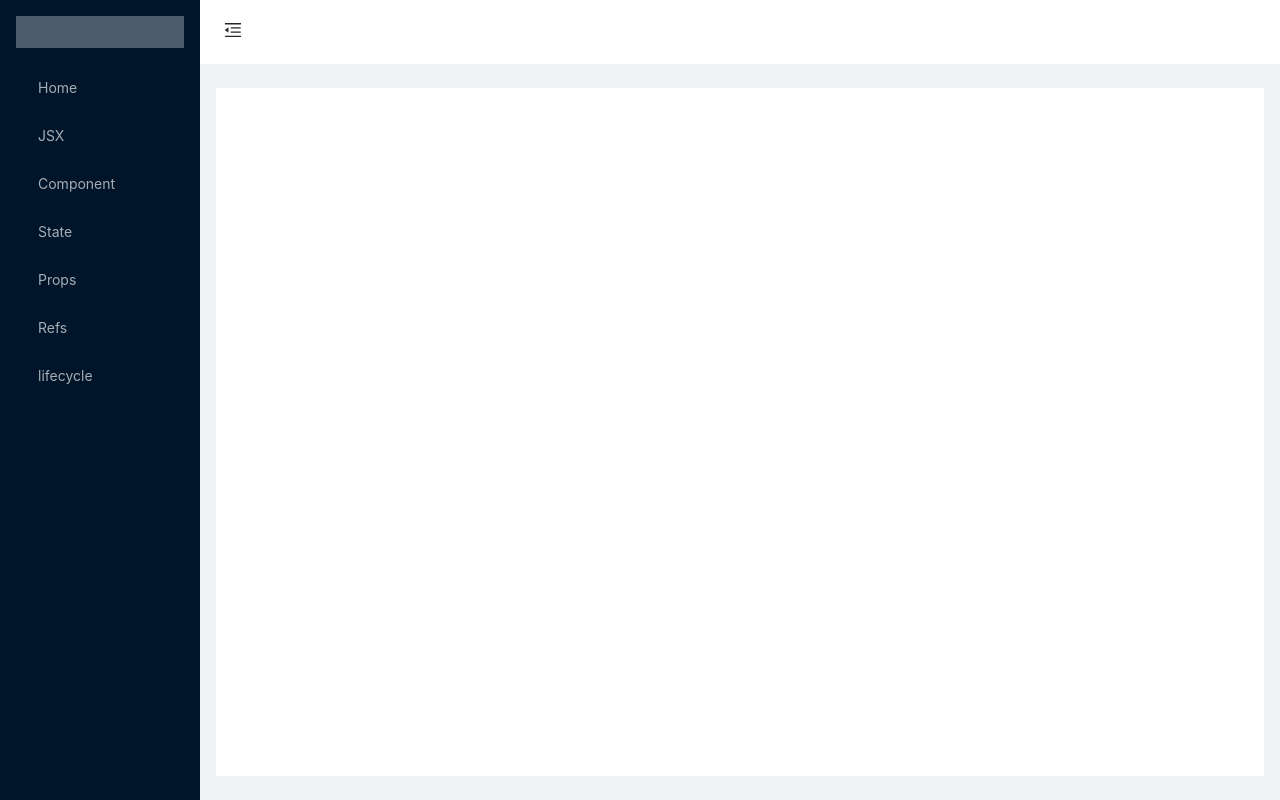
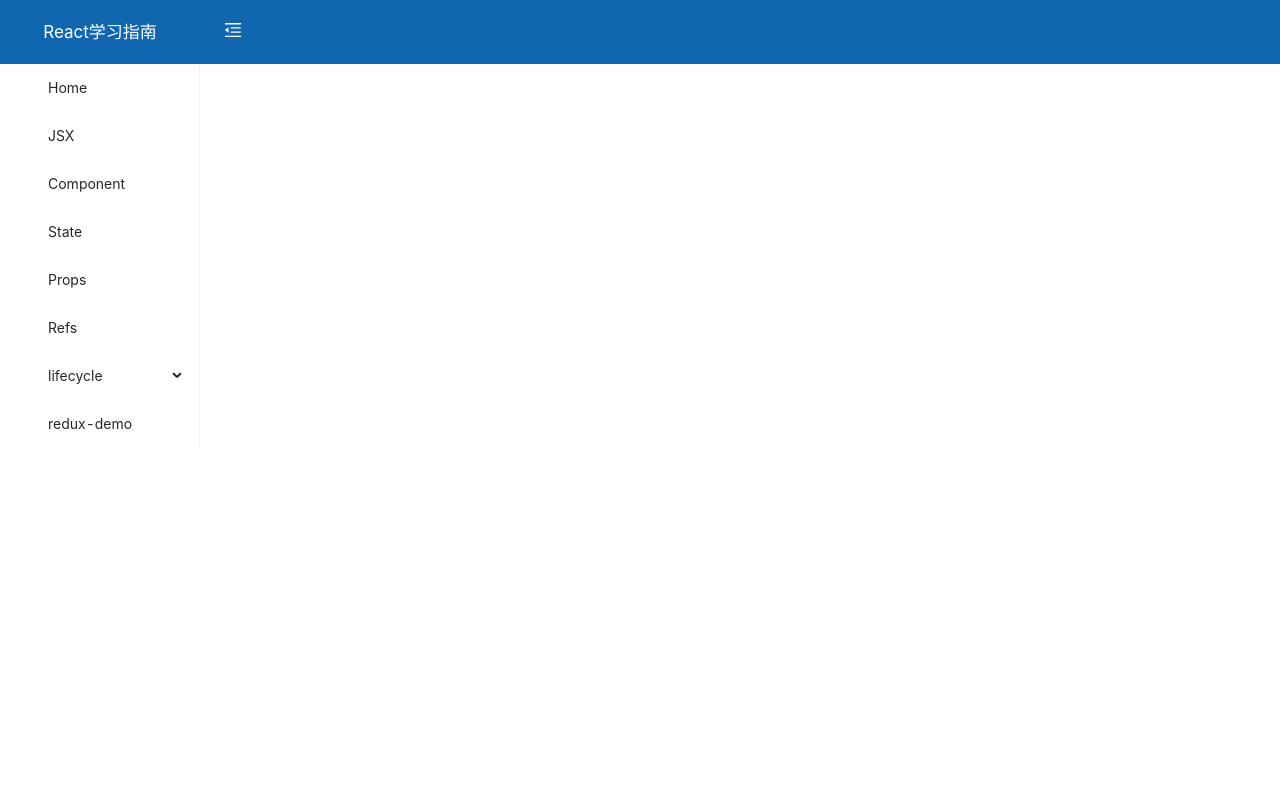
Before and after one commit to StevieTaylor/react-studying, a React (Create React App) app: page /redux-demo in a window 1280 px wide. Built offline with nearby package versions, Linux system fonts and the light colour scheme.

Commit message:
[feat] 修改布局,新增多级菜单功能

```diff
--- /dev/null
+++ b/src/layout/Menu/index.tsx
@@ -0,0 +1,65 @@
+/*
+ * @Author: Stevie
+ * @Date: 2021-05-02 16:37:15
+ * @LastEditTime: 2021-05-03 00:11:45
+ * @LastEditors: Stevie
+ * @Description:
+ */
+import React from 'react';
+import { IRouterProps, ROUTES } from '../../router/config';
+import { Menu } from 'antd';
+import { createFromIconfontCN } from '@ant-design/icons';
+import { Link } from 'react-router-dom';
+import './style.less';
+
+const IconFont = createFromIconfontCN({
+  scriptUrl: [
+    '//at.alicdn.com/t/font_2433703_oi6fcx7574e.js',
+    '//at.alicdn.com/t/font_2433942_z9n7zdrblm9.js'
+  ]
+});
+
+class Menus extends React.Component<any, any> {
+
+  handleMenuItem = ({ children, path, title, icon }: IRouterProps) => {
+    const menuIcon = icon ? (<IconFont type={`icon-${icon}`} />) : null;
+    if (Array.isArray(children) && children.length) {
+      const subMenu = children.map(this.handleMenuItem);
+      if (subMenu.length) {
+        return (
+          <Menu.SubMenu
+            key={`${path}`}
+            title={title}
+            icon={menuIcon}
+            className="menu-submenu menu-item"
+          >
+            {subMenu}
+          </Menu.SubMenu>
+        )
+      }
+    } else {
+      return (
+        <Menu.Item
+          key={`${path}`}
+          icon={menuIcon}
+          className="menu-item"
+        >
+          <Link to={path}>{title || path}</Link>
+        </Menu.Item>
+      )
+    }
+  }
+
+  render() {
+    return (
+      <Menu
+        mode="inline"
+        className="menu-container"
+      >
+        {ROUTES.map(this.handleMenuItem)}
+      </Menu>
+    );
+  }
+}
+
+export default Menus;
--- /dev/null
+++ b/src/layout/Menu/style.less
@@ -0,0 +1,2 @@
+.menu-container {
+}
--- a/src/layout/index.less
+++ b/src/layout/index.less
@@ -1,4 +1,5 @@
 .trigger {
+  color: #fff;
   padding: 0 24px;
   font-size: 18px;
   line-height: 64px;
@@ -10,14 +11,27 @@
   color: #1890ff;
 }
 
-.logo {
-  height: 32px;
-  margin: 16px;
-  background: rgba(255, 255, 255, 0.3);
+.sider-logo {
+  display: flex;
+  align-items: center;
+  justify-content: center;
+  height: 64px;
+  background: #1166b0;
+  color: #fff;
+  font-size: 17px;
+  text-align: center;
+  cursor: pointer;
+  a {
+    color: inherit;
+  }
 }
 
-.site-layout .site-layout-background {
+.site-layout {
   background: #fff;
+  .site-layout-header {
+    background: #1166b0;
+    color: #fff;
+  }
 }
 
 .ant-layout {
--- a/src/layout/index.tsx
+++ b/src/layout/index.tsx
@@ -2,27 +2,20 @@
  * @Author: Stevie
  * @Date: 2021-03-17 22:29:37
  * @LastEditors: Stevie
- * @LastEditTime: 2021-03-20 22:48:44
+ * @LastEditTime: 2021-05-03 00:09:50
  * @Description: file content
  */
 import React, { Component } from 'react'
-import { Layout, Menu } from 'antd'
-import { createFromIconfontCN } from '@ant-design/icons';
+import { Layout } from 'antd'
 import {
   MenuUnfoldOutlined,
-  MenuFoldOutlined,
+  MenuFoldOutlined
 } from '@ant-design/icons'
 import './index.less'
-import { Route, withRouter } from 'react-router-dom'
+import { Route, withRouter, Link } from 'react-router-dom'
 import { IRouterProps, ROUTES } from '../router/config'
-
+import Menus from './Menu';
 const { Header, Sider, Content } = Layout
-const IconFont = createFromIconfontCN({
-  scriptUrl: [
-    '//at.alicdn.com/t/font_2433703_oi6fcx7574e.js',
-    '//at.alicdn.com/t/font_2433942_z9n7zdrblm9.js'
-  ]
-});
 
 class PageLayout extends Component<any, any> {
   state = {
@@ -40,25 +33,39 @@ class PageLayout extends Component<any, any> {
     })
   }
 
+  handleRoutes = ({ children, path, component }: IRouterProps) => {
+    if (Array.isArray(children) && children.length) {
+      children.map((route) => {
+        return (
+          <Route
+            key={`${route.path}`}
+            path={`${route.path}`}
+            component={route.component}
+          />
+        )
+      })
+    } else {
+      return (
+        <Route
+          key={`${path}`}
+          path={path}
+          component={component}
+        />
+      )
+    }
+  }
+
   render() {
     return (
       <Layout>
-        <Sider trigger={null} collapsible collapsed={this.state.collapsed}>
-          <div className="logo" />
-          <Menu theme="dark" mode="inline" defaultSelectedKeys={['1']}>
-            {
-              ROUTES.map((item) => {
-                return (
-                  <Menu.Item key={item.path} onClick={this.direct}>
-                    <IconFont type={`icon-${item.icon}`} />{item.name}
-                  </Menu.Item>
-                )
-              })
-            }
-          </Menu>
+        <Sider trigger={null} collapsible collapsed={this.state.collapsed} theme="light">
+          <div className="sider-logo">
+            <Link to='/home'>React学习指南</Link>
+          </div>
+          <Menus />
         </Sider>
         <Layout className="site-layout">
-          <Header className="site-layout-background" style={{ padding: 0 }}>
+          <Header className="site-layout-header" style={{ padding: 0 }}>
             {React.createElement(
               this.state.collapsed ? MenuUnfoldOutlined : MenuFoldOutlined,
               {
@@ -76,11 +83,7 @@ class PageLayout extends Component<any, any> {
             }}
           >
             {
-              ROUTES.map((item: IRouterProps) => {
-                return (
-                  <Route key={item.path} path={item.path} component={item.component} ></Route>
-                )
-              })
+              ROUTES.map(this.handleRoutes)
             }
           </Content>
         </Layout>
--- /dev/null
+++ b/src/pages/Lifecycle/NewLifecycle.tsx
@@ -0,0 +1,20 @@
+/*
+ * @Author: Stevie
+ * @Date: 2021-05-02 15:45:35
+ * @LastEditTime: 2021-05-02 16:15:42
+ * @LastEditors: Stevie
+ * @Description: 新生命周期 v16.4
+ */
+import React, { Component } from 'react';
+
+class NewLifecycle extends React.Component<any, any> {
+  render() {
+    return (
+      <div>
+        新版生命周期
+      </div>
+    );
+  }
+}
+
+export default NewLifecycle;
--- /dev/null
+++ b/src/pages/Redux/index.tsx
@@ -0,0 +1,20 @@
+/*
+ * @Author: Stevie
+ * @Date: 2021-04-29 17:17:21
+ * @LastEditTime: 2021-04-29 17:17:40
+ * @LastEditors: Stevie
+ * @Description:
+ */
+import React, { Component } from 'react';
+
+class ReduxDemo extends Component {
+  render() {
+    return (
+      <div>
+
+      </div>
+    );
+  }
+}
+
+export default ReduxDemo;
--- a/src/router/config.ts
+++ b/src/router/config.ts
@@ -1,7 +1,7 @@
 /*
  * @Author: Stevie
  * @Date: 2021-03-27 14:49:21
- * @LastEditTime: 2021-04-15 23:46:22
+ * @LastEditTime: 2021-05-03 00:11:02
  * @LastEditors: Stevie
  * @Description:
  * @FilePath: /react-learning-demo/src/router/config.ts
@@ -13,15 +13,18 @@ import Components from '../pages/components';
 import State from '../pages/State';
 import Props from '../pages/Props';
 import Refs from '../pages/Refs';
-import Lifecycle from '../pages/Lifecycle';
+import OldLifecycle from '@/pages/Lifecycle/OldLifecycle';
+import NewLifecycle from '@/pages/Lifecycle/NewLifecycle';
+import ReduxDemo from "@/pages/Redux";
 
 export interface IRouterProps {
     path: string;
     exact: boolean;
-    component: React.ComponentType<RouteComponentProps<any>> | React.ComponentType<any>;
-    icon: string;
+    title: string;
+    component?: React.ComponentType<RouteComponentProps<any>> | React.ComponentType<any>;
+    icon?: string;
     name?: string;
-    chilren?: IRouterProps[];
+    children?: IRouterProps[];
 }
 
 export const ROUTES: IRouterProps[] = [
@@ -30,48 +33,68 @@ export const ROUTES: IRouterProps[] = [
         exact: true,
         component: Home,
         icon: 'zhuye',
-        name: "Home"
+        title: "Home"
     },
     {
         path: "/jsx",
         exact: true,
         component: JSX,
         icon: 'duihua',
-        name: 'JSX'
+        title: 'JSX'
     },
     {
         path: '/component',
         exact: true,
         component: Components,
         icon: 'buju',
-        name: 'Component'
+        title: 'Component'
     },
     {
         path: '/state',
         exact: true,
         component: State,
         icon: 'zhinan',
-        name: 'State'
+        title: 'State'
     },
     {
         path: '/props',
         exact: true,
         component: Props,
         icon: 'xiaoxi',
-        name: 'Props'
+        title: 'Props'
     },
     {
         path: '/refs',
         exact: true,
         component: Refs,
         icon: 'wode',
-        name: 'Refs'
+        title: 'Refs'
     },
     {
         path: '/lifecycle',
         exact: true,
-        component: Lifecycle,
         icon: 'shijian',
-        name: 'lifecycle'
+        title: 'lifecycle',
+        children: [
+            {
+                path: '/old-lifecycle',
+                exact: true,
+                component: OldLifecycle,
+                title: 'old edition'
+            },
+            {
+                path: '/new-lifecycle',
+                exact: true,
+                component: NewLifecycle,
+                title: 'new edition'
+            }
+        ]
+    },
+    {
+        path: '/redux-demo',
+        exact: true,
+        component: ReduxDemo,
+        icon: 'shijian',
+        title: 'redux-demo'
     }
 ]
```
